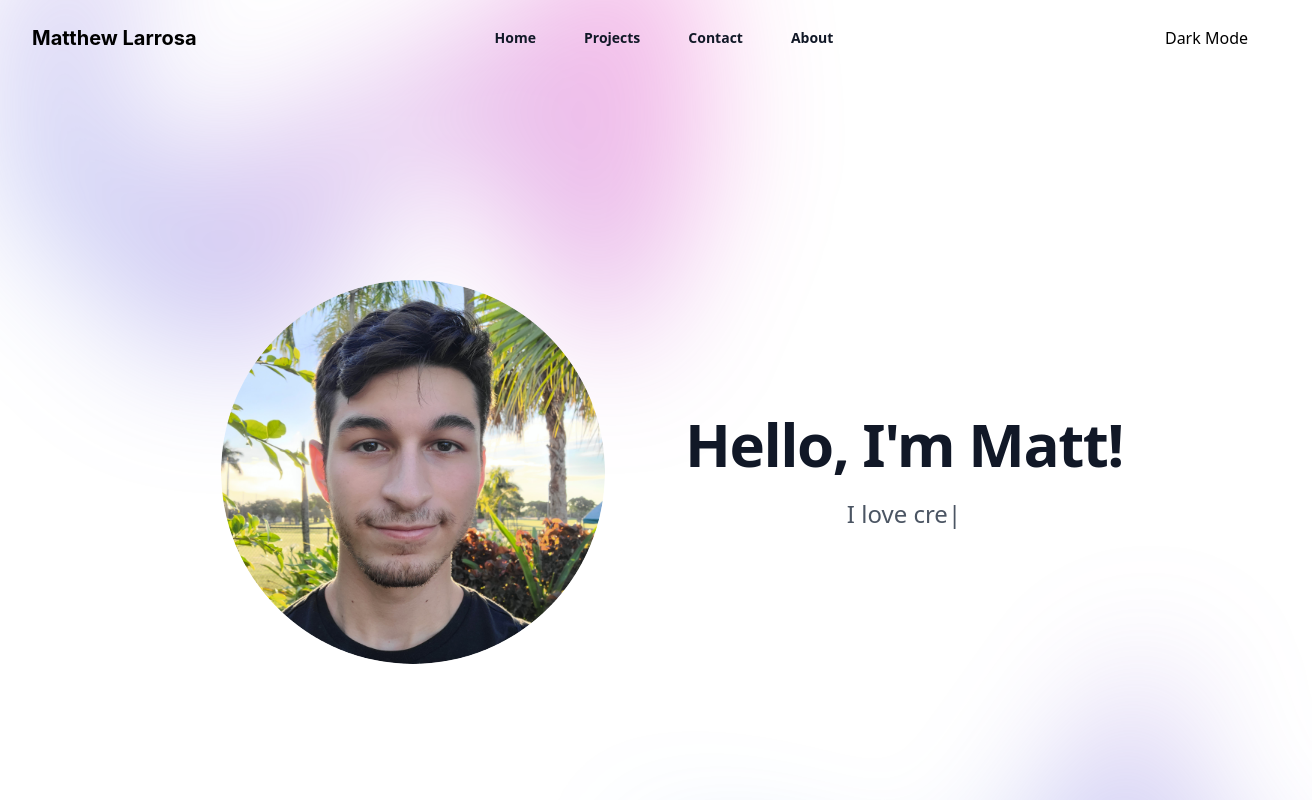
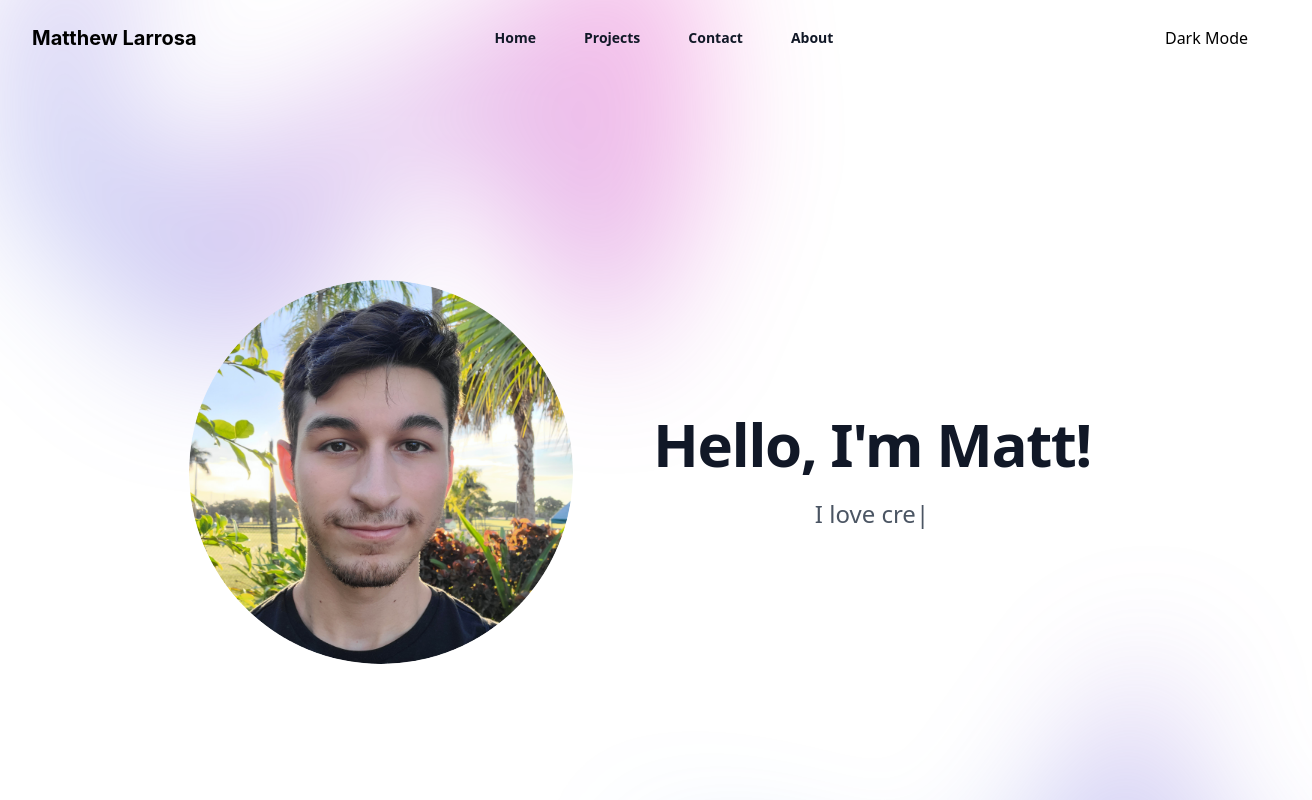
Before and after one commit to matthewLarrosa/matthewLarrosa.github.io, a React (Vite) app: page / in a window 1280 px wide. Shown: the top 800 px of the page, 1312 px wide, since content can reach past the window. Built offline with nearby package versions, Linux system fonts and the light colour scheme.

Commit message:
Window sizing fixed for large screens

```diff
--- a/src/Navbar.jsx
+++ b/src/Navbar.jsx
@@ -149,7 +149,7 @@ export default function Navbar() {
             }}
           />
         </div>
-        <div className="flex flex-row flex-wrap justify-center gap-20 mx-auto w-screen py-32 sm:py-48 gap-y-10 lg:py-56">
+        <div className="flex flex-row flex-wrap justify-center gap-20 mx-auto w-auto py-32 sm:py-48 gap-y-10 lg:py-56">
           <div>
             <img className='w-96 h-96 rounded-full' src={headshot} alt="React Image" />
           </div>
```
